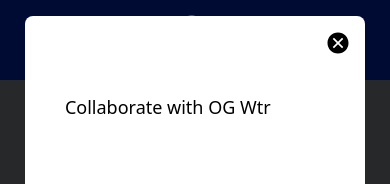
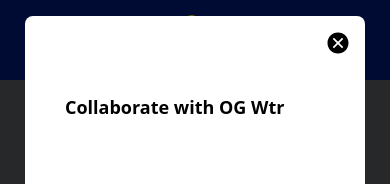
Before and after one commit to Akagami2410/og-final, a React (Vite) app in the folder client/: page / in a window 390 px wide. Both pictures are taken after a click on the button "Collaborate with OG!". Shown: the part 6228-6412 px from the top of the page. Built offline with nearby package versions, Linux system fonts and the light colour scheme.

Commit message:
Update Popup.jsx

```diff
--- a/client/src/components/Popup.jsx
+++ b/client/src/components/Popup.jsx
@@ -112,7 +112,8 @@ export default function Popup() {
           </button>
         </div>
         <div className="p-10">
-          <h2 className="font-Absolute text-[18px] mb-20">Collaborate with OG Wtr</h2>
+          <h2 className="font-Absolute text-[18px] font-bold md:text-[36px] md:font-medium mb-20">Collaborate with OG Wtr</h2>
+
           <form
             className="grid grid-cols-1 md:grid-cols-3 gap-6"
             onSubmit={handleSubmit}
```
